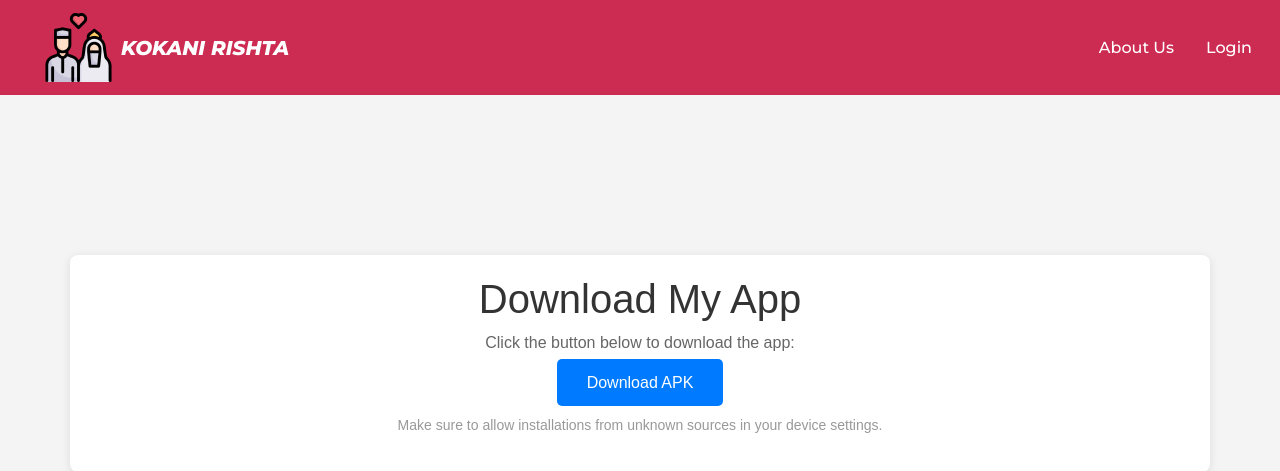
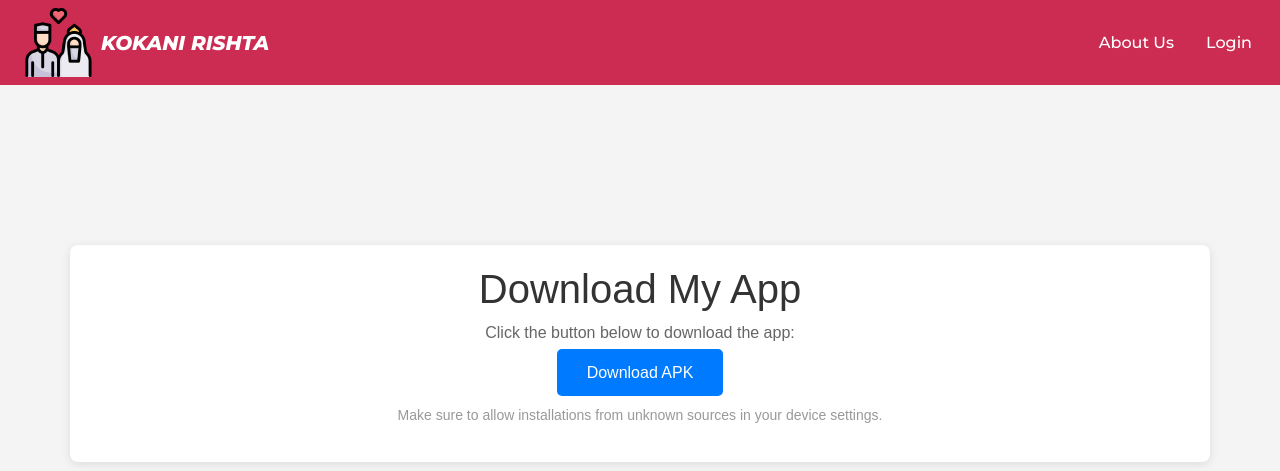
Before and after one commit to nomadishard/matrimony, a PHP site: page /download/index.html in a window 1280 px wide. Shown: the top 471 px of the page. Run offline with PHP 8.4, Linux system fonts and the light colour scheme; some web fonts are replaced.

Commit message:
navbar updates

```diff
--- a/aboutus.html
+++ b/aboutus.html
@@ -99,8 +99,8 @@
     <header>
         <nav class="navbar navbar-expand-lg navbar-light">
             <div class="container-fluid">
-                <a class="navbar-brand d-flex align-items-center ms-4" href="index.php">
-                    <img src="images/navlogo.png" class="d-inline-block align-top ms-2" alt="" style="max-height: 20vh;">
+                <a class="navbar-brand d-flex align-items-center ms-1 p-0" href="../home/">
+                    <img src="../images/navlogo.png" class="d-none d-sm-block d-inline-block align-top ms-2" alt="" style="max-height: 20vh;">
                     <span style="font-family: Montserrat, sans-serif; font-weight: 800; font-style: italic; color: white;" class="ms-2">KOKANI RISHTA</span>
                 </a>
                 <button class="navbar-toggler" type="button" data-bs-toggle="collapse" data-bs-target="#navbarNav" aria-controls="navbarNav" aria-expanded="false" aria-label="Toggle navigation">
--- a/download/index.html
+++ b/download/index.html
@@ -82,10 +82,10 @@
     <header style="margin-bottom: 20vh;">
         <nav class="navbar navbar-expand-lg navbar-light">
             <div class="container-fluid">
-            <a class="navbar-brand d-flex align-items-center ms-4" href="#">
-                <img src="../images/navlogo.png" class="d-inline-block align-top ms-2" alt="" style="max-height: 20vh;">
-                <span style="font-family: Montserrat, sans-serif; font-weight: 800; font-style: italic; color: white;" class="ms-2">KOKANI RISHTA</span>
-            </a>
+                <a class="navbar-brand d-flex align-items-center ms-1 p-0" href="../home/">
+                    <img src="../images/navlogo.png" class="d-none d-sm-block d-inline-block align-top ms-2" alt="" style="max-height: 20vh;">
+                    <span style="font-family: Montserrat, sans-serif; font-weight: 800; font-style: italic; color: white;" class="ms-2">KOKANI RISHTA</span>
+                </a>
 
             <button class="navbar-toggler" type="button" data-bs-toggle="collapse" data-bs-target="#navbarNav" aria-controls="navbarNav" aria-expanded="false" aria-label="Toggle navigation">
                 <span class="navbar-toggler-icon"></span>
--- a/index.php
+++ b/index.php
@@ -69,8 +69,8 @@ if (isset($_COOKIE['remember_me'])) {
         <header>
             <nav class="navbar navbar-expand-lg navbar-light">
                 <div class="container-fluid">
-                <a class="navbar-brand d-flex align-items-center ms-4" href="#">
-                    <img src="images/navlogo.png" class="d-inline-block align-top ms-2" alt="" style="max-height: 20vh;">
+                <a class="navbar-brand d-flex align-items-center ms-1 p-0" href="../home/">
+                    <img src="../images/navlogo.png" class="d-none d-sm-block d-inline-block align-top ms-2" alt="" style="max-height: 20vh;">
                     <span style="font-family: Montserrat, sans-serif; font-weight: 800; font-style: italic; color: white;" class="ms-2">KOKANI RISHTA</span>
                 </a>
 
```
Also changed, not shown: login/index.html (+4 -4 lines).
